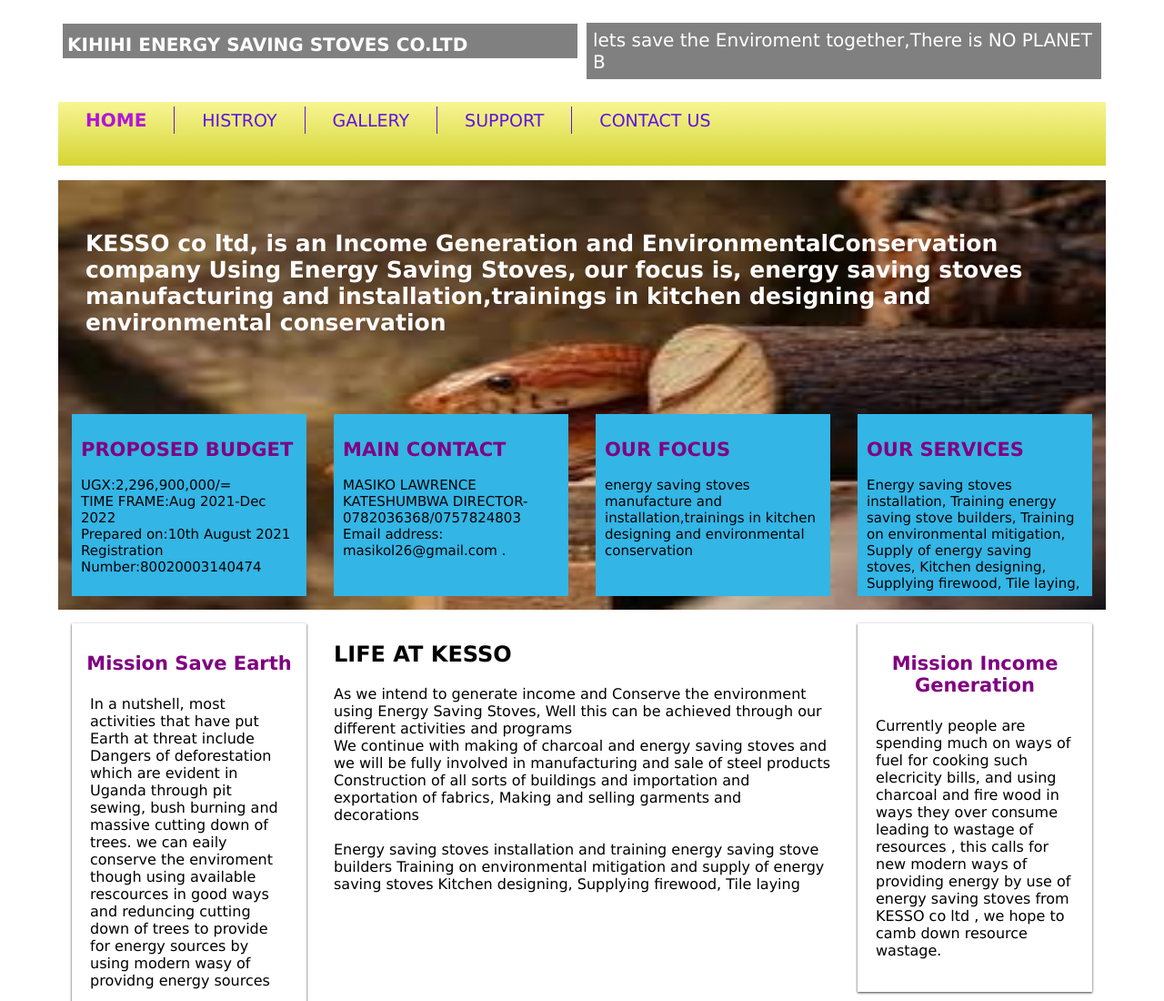
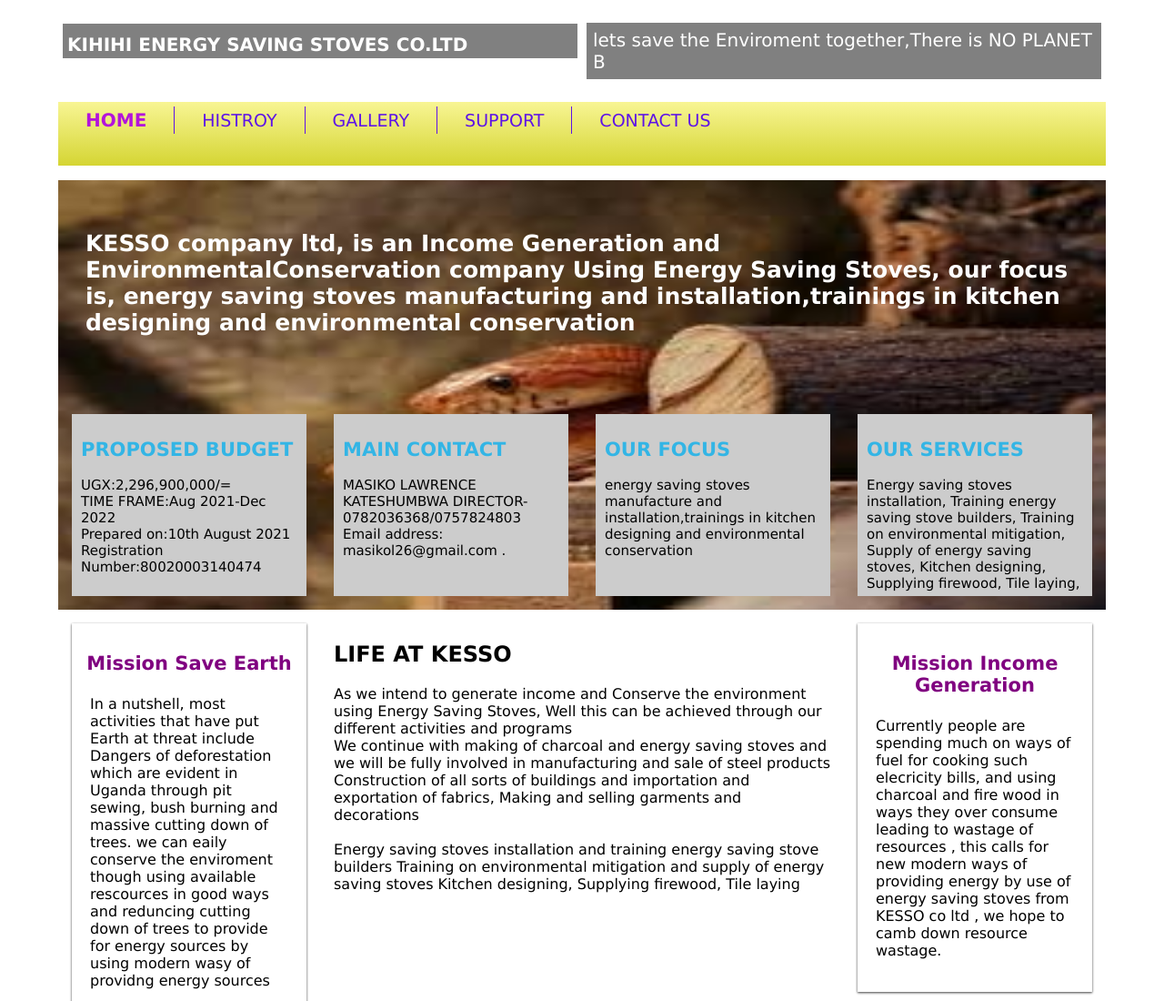
Before and after one commit to preciousbenson/KESSO, a website: page dist/index.html in a window 1280 px wide. Shown: the top 1100 px of the page at 91% size. Drawn offline with Linux system fonts and the light colour scheme; a web font is replaced by a local one.

Commit message:
first commit

```diff
--- a/dist/css/style2.css
+++ b/dist/css/style2.css
@@ -19,7 +19,8 @@ html {
 }
 
 .aside2 {
-  background-color: #33b5e5;
+  /*background-color: #33b5e5;*/
+  background-color: #cccccc;
   font-size: 14px;
   padding: 10px;
   height: 200px;
@@ -31,7 +32,7 @@ html {
   font-size: 15px;
 }
 .aside2 h2{
-  color: purple;
+  color: #33b5e5;
 }
 .aside {
   /*background-color: #33b5e5;*/
--- a/dist/index.html
+++ b/dist/index.html
@@ -65,7 +65,7 @@
 
 		<div class="introductions_line">
 			<!-- <h3>We save the enviroment becuase there no planet B</h3> -->
-			<p>KESSO co ltd, is an Income Generation and EnvironmentalConservation company
+			<p>KESSO company ltd, is an Income Generation and EnvironmentalConservation company
 Using Energy Saving Stoves, our focus is,  energy saving stoves manufacturing and
 installation,trainings in kitchen designing
 and environmental conservation
```
